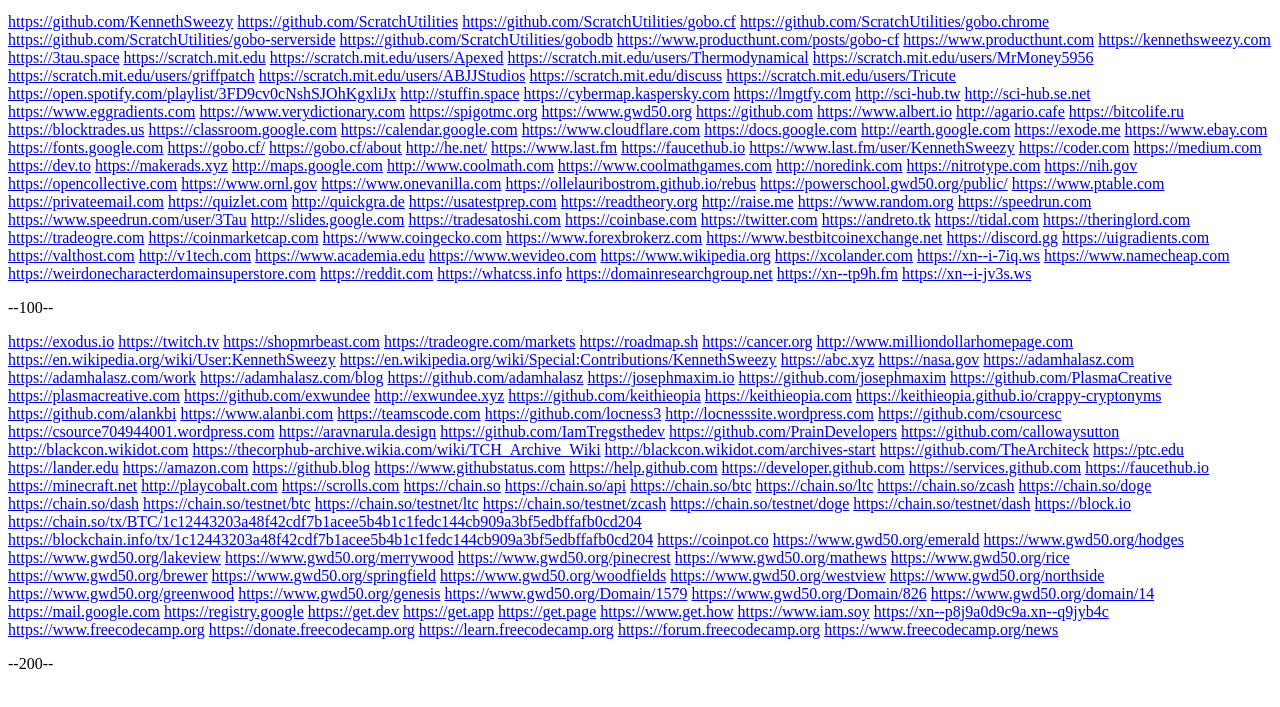
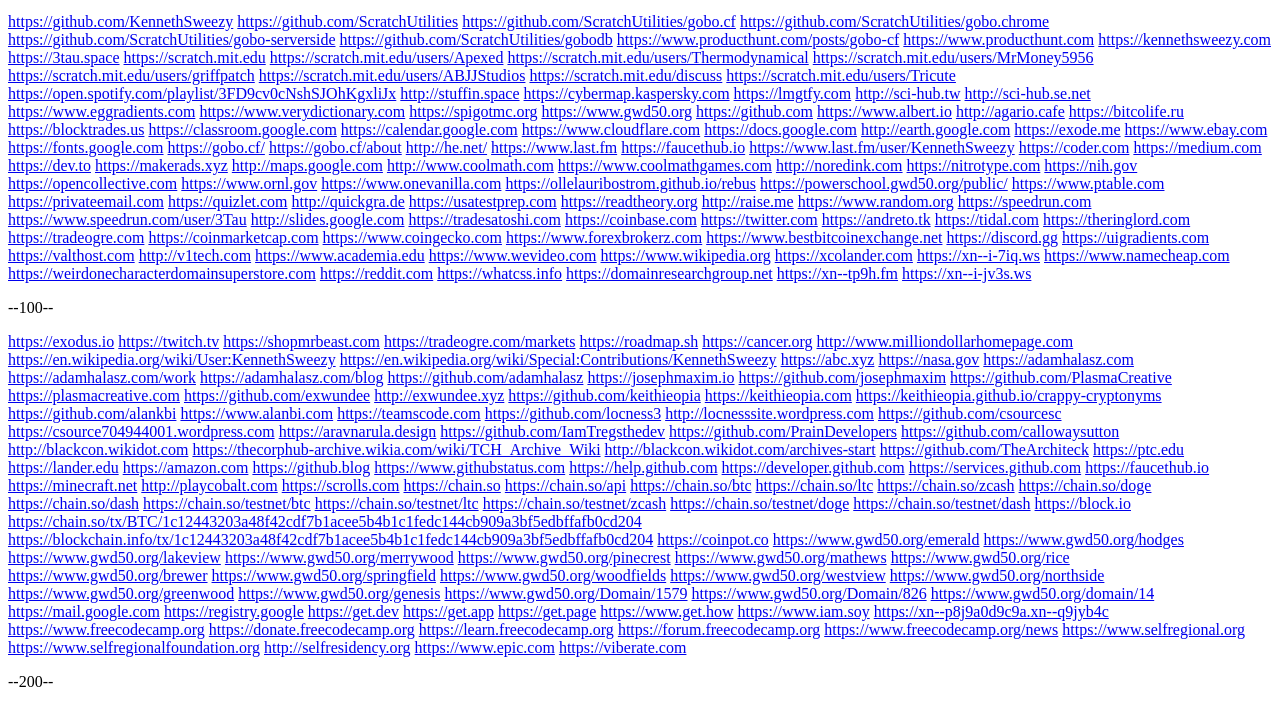
Before and after one commit to sweezyio/KennethSweezy.com, a plain HTML site: page Archive.org/links/index.html in a window 1280 px wide. Shown: the part 101-808 px from the top of the page. Drawn offline with Linux system fonts and the light colour scheme.

Commit message:
Update index.html

```diff
--- a/Archive.org/links/index.html
+++ b/Archive.org/links/index.html
@@ -204,10 +204,10 @@
   <a href="https://learn.freecodecamp.org/">https://learn.freecodecamp.org</a>
   <a href="https://forum.freecodecamp.org/">https://forum.freecodecamp.org</a>
   <a href="https://www.freecodecamp.org/news/">https://www.freecodecamp.org/news</a>
-  <a href=""></a>
-  <a href=""></a>
-  <a href=""></a>
-  <a href=""></a>
-  <a href=""></a>
+  <a href="https://www.selfregional.org/">https://www.selfregional.org</a>
+  <a href="https://www.selfregionalfoundation.org/">https://www.selfregionalfoundation.org</a>
+  <a href="http://selfresidency.org/">http://selfresidency.org</a>
+  <a href="https://www.epic.com/">https://www.epic.com</a>
+  <a href="https://viberate.com">https://viberate.com</a>
   <p>--200--</p>
 </body>
```
